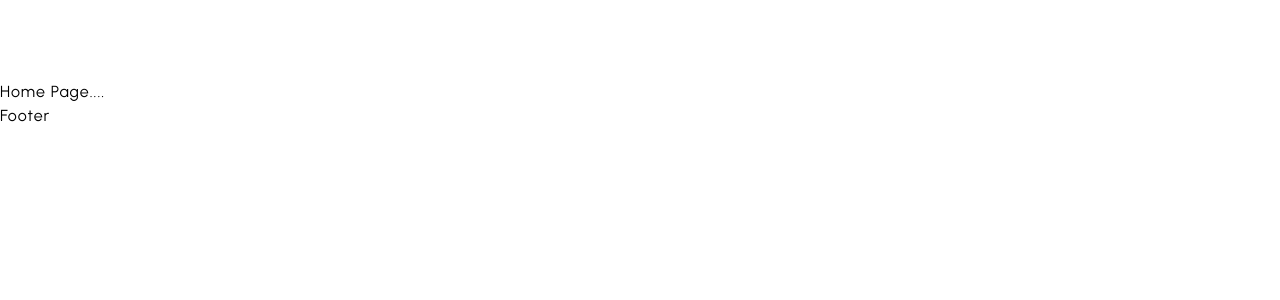
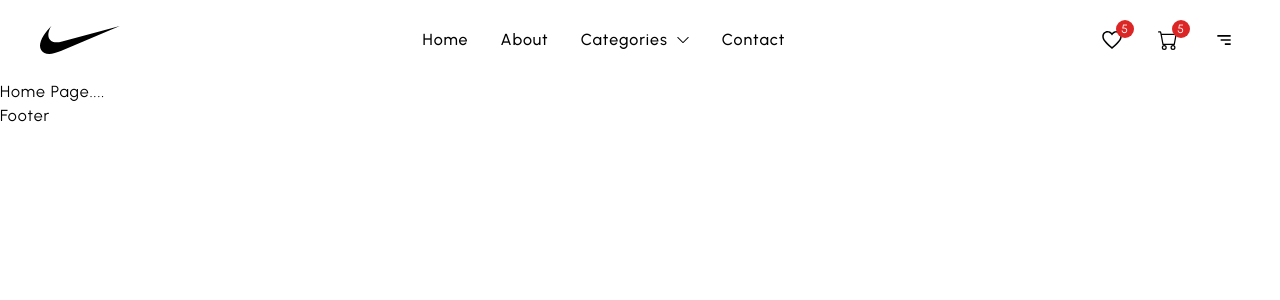
Before and after one commit to qjcoder/shoe-store, a Next.js app in the folder frontend/: page / in a window 1280 px wide. Shown: the top 300 px of the page. Built offline with nearby package versions, Linux system fonts and the light colour scheme.

Commit message:
mobilemenucompletd

```diff
--- a/frontend/components/header.jsx
+++ b/frontend/components/header.jsx
@@ -1,9 +1,17 @@
 import React, { useState, useEffect } from "react";
 import Wrapper from "./wrapper";
+import Link from "next/link";
+import Menu from "./menu";
+
+import { IoMdHeartEmpty } from "react-icons/io";
+import { BsCart } from "react-icons/bs";
+import { BiMenuAltRight } from "react-icons/bi";
+import { VscChromeClose } from "react-icons/vsc";
+import MobileMenu from "./mobilemenu";
 
 const Header = () => {
   const [mobileMenu, setMobileMenu] = useState(false);
-  const [showCatMenu, setCatMenu] = useState(false);
+  const [showCatMenu, setShowCatMenu] = useState(false);
   const [show, setShow] = useState("translate-y-0");
   const [lastScrollY, setLastScrollY] = useState(0);
 
@@ -15,7 +23,64 @@
       z-20 sticky top-0
       transition-transform duration-300 ${show}`}
     >
-      <Wrapper></Wrapper>
+      <Wrapper className="h-[60px] flex justify-between items-center">
+        <Link href={"/"}>
+          <img src="/logo.svg" className="w-[40px] md:w-[80px]" />
+        </Link>
+        <Menu showCatMenu={showCatMenu} setShowCatMenu={setShowCatMenu} />
+        {mobileMenu && (
+          <MobileMenu
+            showCatMenu={showCatMenu}
+            setShowCatMenu={setShowCatMenu}
+            setMobileMenu={setMobileMenu}
+          />
+        )}
+        <div className="flex items-center gap-2 text-black ">
+          {/*Icon start*/}
+          <div className="w-8 md:w-12 h-8 md:h-12 rounded-full flex justify-center items-center hover:bg-black/[0.05] cursor-pointer relative">
+            <IoMdHeartEmpty className="text-[19px] md:text-[24px] " />
+            <div
+              className="h-[14px] md:h-[18px] min-w-[14px] md:min-w-[18px]
+            rounded-full bg-red-600 absolute top-1 left-5 md:left-7 text-white
+            text-[10px] md:text-[12px] flex justify-center items-center px-[2px]
+            md:px-[5px] "
+            >
+              5
+            </div>
+          </div>
+
+          {/*Icon end*/}
+
+          {/*Icon start*/}
+          <div className="w-8 md:w-12 h-8 md:h-12 rounded-full flex justify-center items-center hover:bg-black/[0.05] cursor-pointer relative">
+            <BsCart className="text-[15px] md:text-[20px] " />
+            <div
+              className="h-[14px] md:h-[18px] min-w-[14px] md:min-w-[18px]
+            rounded-full bg-red-600 absolute top-1 left-5 md:left-7 text-white
+            text-[10px] md:text-[12px] flex justify-center items-center px-[2px]
+            md:px-[5px]  "
+            >
+              5
+            </div>
+          </div>
+          {/*Icon end*/}
+          {/*Mobile Icon start*/}
+          <div className="w-8 md:w-12 h-8 md:h-12 rounded-full flex justify-center items-center hover:bg-black/[0.05] cursor-pointer relative -mr-2">
+            {mobileMenu ? (
+              <VscChromeClose
+                className="text-[16px] "
+                onClick={() => setMobileMenu(false)}
+              />
+            ) : (
+              <BiMenuAltRight
+                className="text-[20px] "
+                onClick={() => setMobileMenu(true)}
+              />
+            )}
+          </div>
+          {/*Mobile Icon end*/}
+        </div>
+      </Wrapper>
     </header>
   );
 };
--- /dev/null
+++ b/frontend/components/menu.jsx
@@ -0,0 +1,66 @@
+import Link from "next/link";
+import React from "react";
+import { BsChevronDown } from "react-icons/bs";
+
+const data = [
+  { id: 1, name: "Home", url: "/" },
+  { id: 2, name: "About", url: "/about" },
+  { id: 3, name: "Categories", subMenu: true },
+  { id: 4, name: "Contact", url: "/contact" },
+];
+
+const subMenuData = [
+  { id: 1, name: "Jordan", doc_count: 11 },
+  { id: 2, name: "Sneakers", doc_count: 8 },
+  { id: 3, name: "Running shoes", doc_count: 64 },
+  { id: 4, name: "Football shoes", doc_count: 107 },
+];
+
+const Menu = ({ showCatMenu, setShowCatMenu }) => {
+  return (
+    <ul className="hidden md:flex items-center gap-8 font-medium text-black">
+      {data?.map((item) => {
+        return (
+          <React.Fragment key={item.id}>
+            {!!item?.subMenu ? (
+              <li
+                className="cursor-pointer flex items-center gap-2 relative "
+                onMouseEnter={() => setShowCatMenu(true)}
+                onMouseLeave={() => setShowCatMenu(false)}
+              >
+                {item.name}
+                <BsChevronDown size={14} />
+                {showCatMenu && (
+                  <ul className="bg-white absolute top-6 left-0 min-w-[250px] px-1 py-1 text-black shadow-lg">
+                    {subMenuData.map((submenu) => {
+                      return (
+                        <Link
+                          href={"/"}
+                          key={submenu.id}
+                          onClick={() => setShowCatMenu(false)}
+                        >
+                          <li className="h-12 flex justify-between items-center px-3 hover:bg-black/[0.03] rounded-md ">
+                            {submenu.name}
+                            <span className="opacity-50 text-sm ">
+                              {submenu.doc_count}
+                            </span>
+                          </li>
+                        </Link>
+                      );
+                    })}
+                  </ul>
+                )}
+              </li>
+            ) : (
+              <li className="cursor-pointer">
+                <Link href={item?.url}>{item?.name}</Link>
+              </li>
+            )}
+          </React.Fragment>
+        );
+      })}
+    </ul>
+  );
+};
+
+export default Menu;
--- /dev/null
+++ b/frontend/components/mobilemenu.jsx
@@ -0,0 +1,72 @@
+import Link from "next/link";
+import React from "react";
+import { BsChevronDown } from "react-icons/bs";
+
+const data = [
+  { id: 1, name: "Home", url: "/" },
+  { id: 2, name: "About", url: "/about" },
+  { id: 3, name: "Categories", subMenu: true },
+  { id: 4, name: "Contact", url: "/contact" },
+];
+
+const subMenuData = [
+  { id: 1, name: "Jordan", doc_count: 11 },
+  { id: 2, name: "Sneakers", doc_count: 8 },
+  { id: 3, name: "Running shoes", doc_count: 64 },
+  { id: 4, name: "Football shoes", doc_count: 107 },
+];
+
+const MobileMenu = ({ showCatMenu, setShowCatMenu, setMobileMenu }) => {
+  return (
+    <ul className="flex flex-col md:hidden font-bold absolute top-[50px] left-0 w-full h-[calc(100vh-50px)] bg-white border-t text-black ">
+      {data?.map((item) => {
+        return (
+          <React.Fragment key={item.id}>
+            {!!item?.subMenu ? (
+              <li
+                className="cursor-pointer py-4 px-5 border-b flex  flex-col relative"
+                onClick={() => setShowCatMenu(!showCatMenu)}
+              >
+                <div className="flex justify-between items-center  ">
+                  {item.name}
+                  <BsChevronDown size={14} />
+                </div>
+                {showCatMenu && (
+                  <ul className="bg-black/[0.05] -mx-5 mt-4 -mb-4 ">
+                    {subMenuData.map((submenu) => {
+                      return (
+                        <Link
+                          href={"/"}
+                          key={submenu.id}
+                          onClick={() => {
+                            setShowCatMenu(false);
+                            setMobileMenu(false);
+                          }}
+                        >
+                          <li className="py-4 px-8 flex justify-between border-t  ">
+                            {submenu.name}
+                            <span className="opacity-50 text-sm ">
+                              {submenu.doc_count}
+                            </span>
+                          </li>
+                        </Link>
+                      );
+                    })}
+                  </ul>
+                )}
+              </li>
+            ) : (
+              <li className="py-4 px-5 border-b ">
+                <Link href={item?.url} onClick={() => setMobileMenu(false)}>
+                  {item?.name}
+                </Link>
+              </li>
+            )}
+          </React.Fragment>
+        );
+      })}
+    </ul>
+  );
+};
+
+export default MobileMenu;
```
